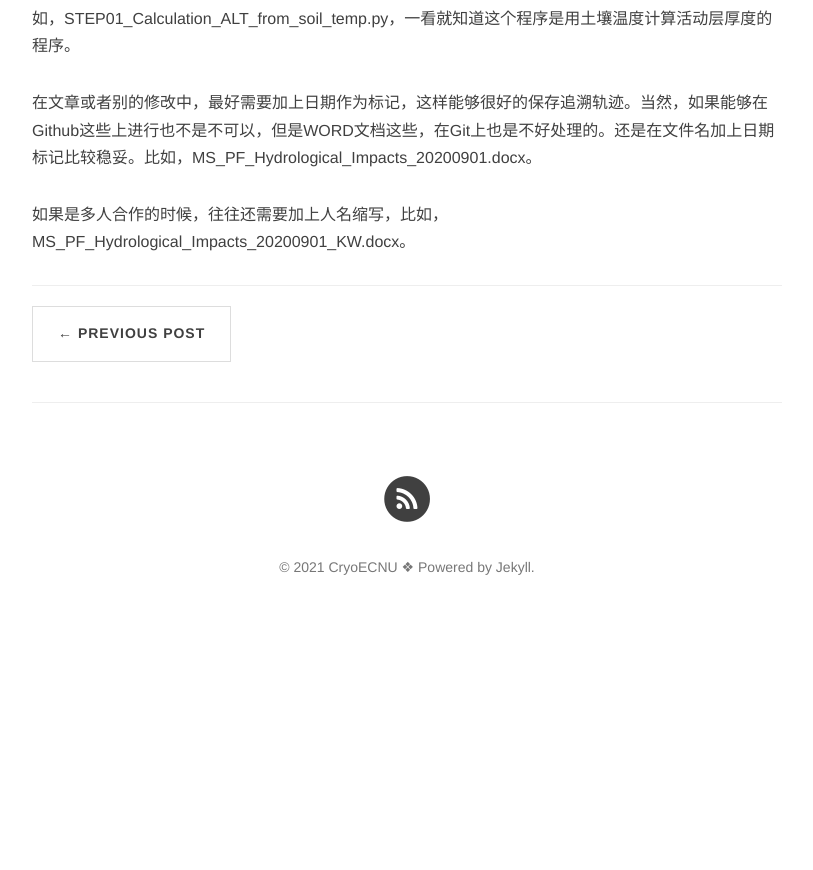
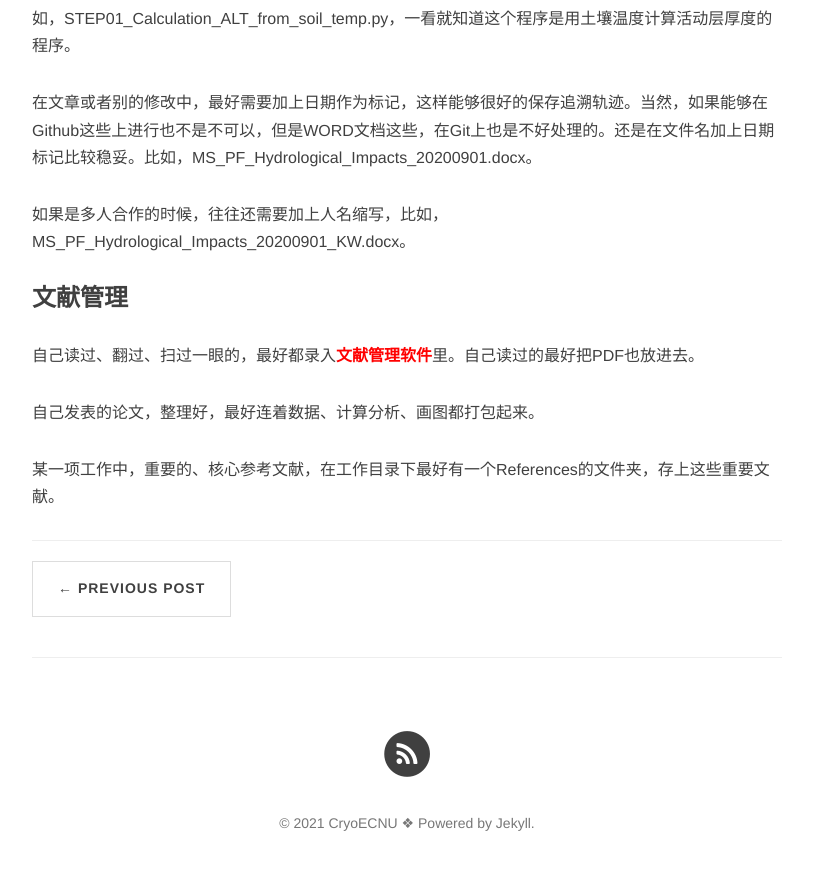
Before and after one commit to CryoECNU/cryoecnu.github.io, a Jekyll site: the page built from _posts/2021-02-10-科研工作习惯.md, in a window 1280 px wide and 900 px high, scrolled down 1222 px. Shown: the top 870 px of the window, without its empty margins (233-1046 px from the left). Built offline with Jekyll 4.4.1, drawn with Linux system fonts in a browser that asks for light colours; nearby versions of some CDN libraries; comment, search, counter and statistics services are not loaded; before the commit the page ends 1867 px from its top, so only the background shows below that.

Commit message:
Update 2021-02-10-科研工作习惯.md

```diff
--- a/_posts/2021-02-10-科研工作习惯.md
+++ b/_posts/2021-02-10-科研工作习惯.md
@@ -31,3 +31,11 @@ header-img: img/top.png    #这篇文章标题背景图片
 在文章或者别的修改中，最好需要加上日期作为标记，这样能够很好的保存追溯轨迹。当然，如果能够在Github这些上进行也不是不可以，但是WORD文档这些，在Git上也是不好处理的。还是在文件名加上日期标记比较稳妥。比如，MS\_PF\_Hydrological\_Impacts\_20200901.docx。
 
 如果是多人合作的时候，往往还需要加上人名缩写，比如，MS\_PF\_Hydrological\_Impacts\_20200901\_KW.docx。
+
+### 文献管理
+
+自己读过、翻过、扫过一眼的，最好都录入[<span style="color:red">**文献管理软件**</span>](https://cryoecnu.github.io/xtech/)里。自己读过的最好把PDF也放进去。
+
+自己发表的论文，整理好，最好连着数据、计算分析、画图都打包起来。
+
+某一项工作中，重要的、核心参考文献，在工作目录下最好有一个References的文件夹，存上这些重要文献。
```
